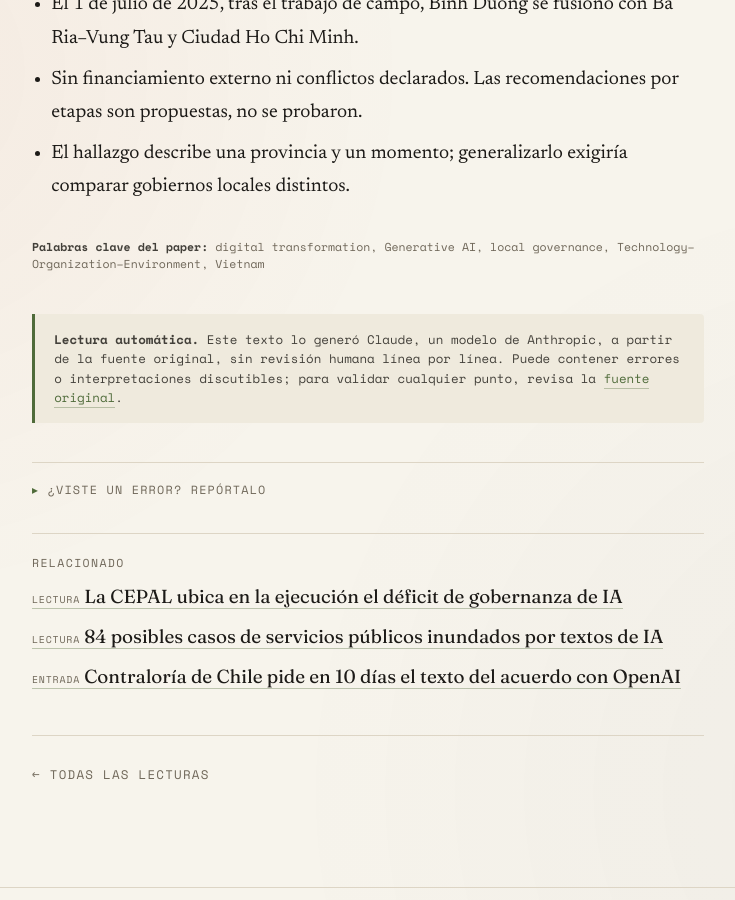
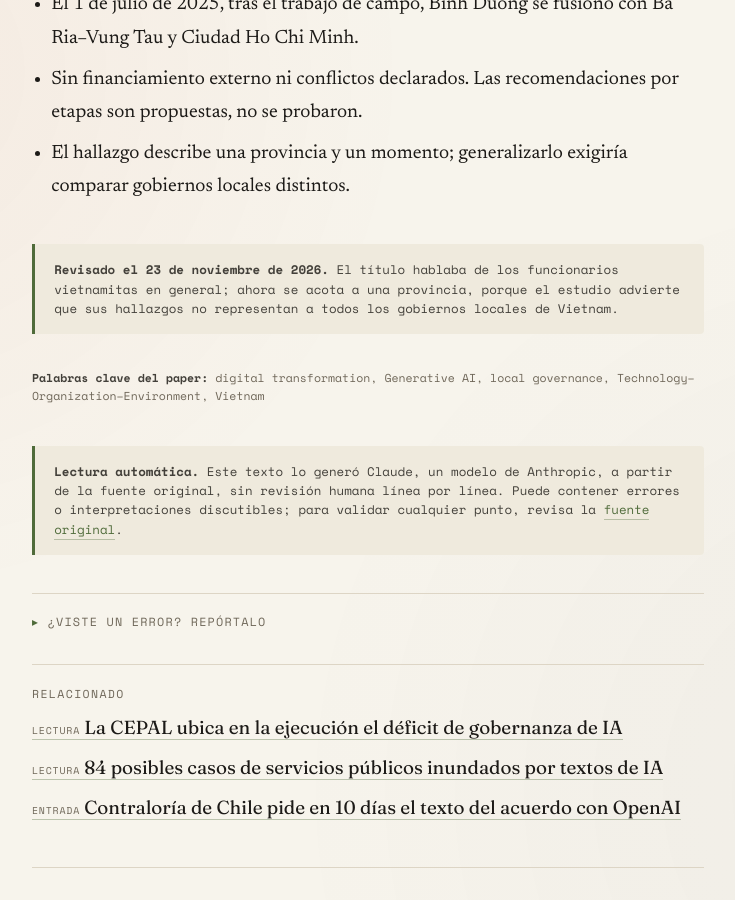
Before and after one commit to jaguridi/doble-click-blog, a Jekyll site: the page built from _lecturas/ia-generativa-gobierno-local-vietnam.md, in a window 1280 px wide and 900 px high, scrolled down 4255 px. Shown: the whole window, without its empty margins (272-1007 px from the left). Built offline with Jekyll 4.4.1, drawn with Linux system fonts in a browser that asks for light colours; some of the changed text lies outside the part shown.

Commit message:
Revisión Doble Lectura #36: título acotado a una provincia
Co-Authored-By: Claude Opus 5.5 <noreply@anthropic.com>
Claude-Session: https://claude.ai/code/session_019K2Xm3WHZ1yC3yCcqwJ9qz

```diff
--- a/_lecturas/ia-generativa-gobierno-local-vietnam.md
+++ b/_lecturas/ia-generativa-gobierno-local-vietnam.md
@@ -2,7 +2,7 @@
 layout: lectura
 numero: 36
 tags: [trabajo, gobernanza, latam]
-title: "Funcionarios vietnamitas usan la IA generativa por su cuenta y riesgo"
+title: "Funcionarios de una provincia vietnamita usan IA generativa a su propio riesgo"
 description: "Veinticinco entrevistas en una provincia líder en digitalización describen un uso informal, sin plan, presupuesto ni reglas, en el que cada empleado carga con el costo de equivocarse."
 date: 2026-11-23
 paper_titulo: "Generative AI in Developing Countries: Adoption Dynamics in Vietnamese Local Government"
@@ -58,3 +58,5 @@ El [BID reportó](https://www.iadb.org/en/blog/modernization-state/public-admini
 - El 1 de julio de 2025, tras el trabajo de campo, Binh Duong se fusionó con Ba Ria–Vung Tau y Ciudad Ho Chi Minh.
 - Sin financiamiento externo ni conflictos declarados. Las recomendaciones por etapas son propuestas, no se probaron.
 - El hallazgo describe una provincia y un momento; generalizarlo exigiría comparar gobiernos locales distintos.
+
+<small>**Revisado el 23 de noviembre de 2026.** El título hablaba de los funcionarios vietnamitas en general; ahora se acota a una provincia, porque el estudio advierte que sus hallazgos no representan a todos los gobiernos locales de Vietnam.</small>
```
